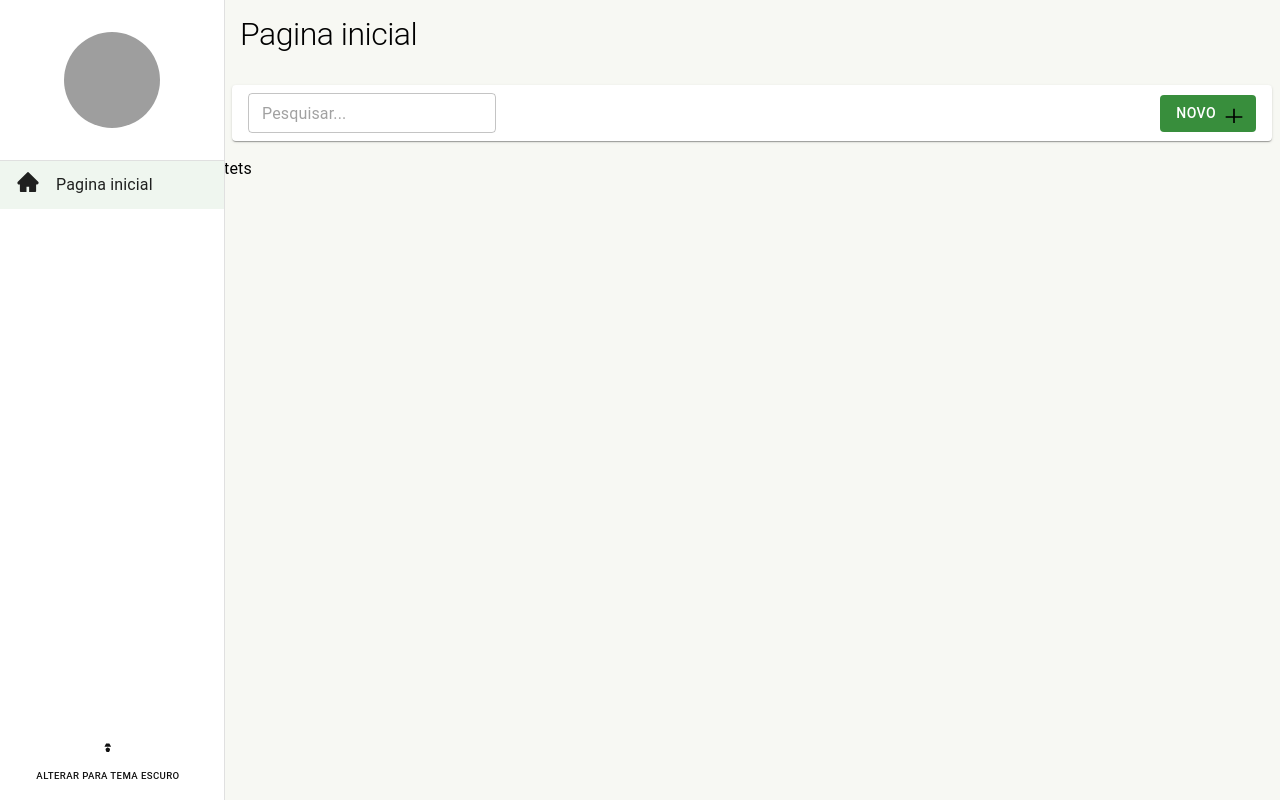
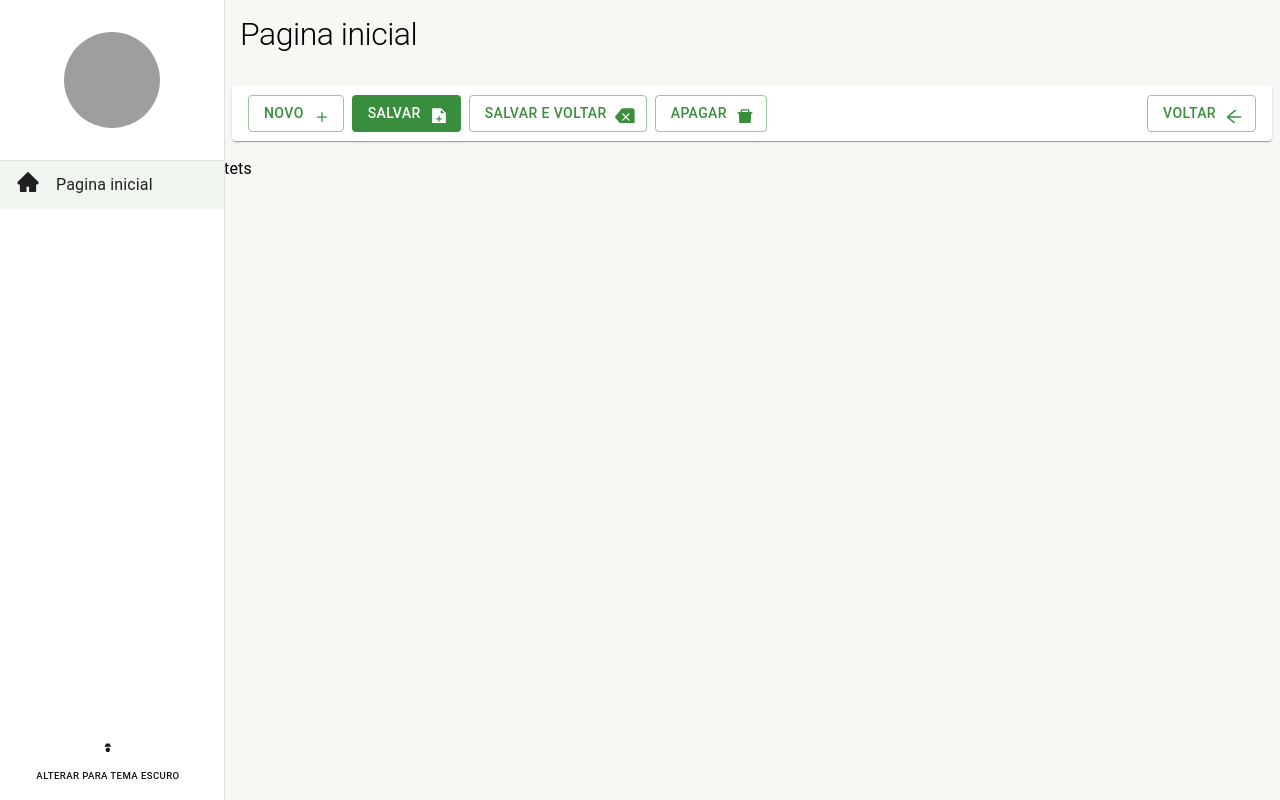
Before and after one commit to LeandroSantosP/Project-Cadratos, a React (Vite) app: page /pagina-inicial in a window 1280 px wide. Built offline with nearby package versions, Linux system fonts and the light colour scheme; grey boxes are pictures that could not be loaded.

Commit message:
json-server intalado

```diff
--- /dev/null
+++ b/mock/database.json
@@ -0,0 +1,16 @@
+{
+   "pessoas" : [
+      {
+         "id": 1,
+         "name": "leandro"
+      },
+      {
+         "id": 2,
+         "name": "maria"
+      },
+      {
+         "id": 3,
+         "name": "lucas"
+      }
+   ]
+}
--- a/package.json
+++ b/package.json
@@ -6,7 +6,8 @@
   "scripts": {
     "dev": "vite",
     "build": "tsc && vite build",
-    "preview": "vite preview"
+    "preview": "vite preview",
+    "backend": "json-server --watch mock/database.json"
   },
   "dependencies": {
     "@emotion/react": "^11.10.5",
@@ -27,6 +28,7 @@
     "@vitejs/plugin-react": "^3.0.0",
     "eslint": "^8.30.0",
     "eslint-plugin-react": "^7.31.11",
+    "json-server": "^0.17.1",
     "typescript": "^4.9.3",
     "vite": "^4.0.0"
   }
--- a/src/pages/dashboard/DashBoard.tsx
+++ b/src/pages/dashboard/DashBoard.tsx
@@ -1,14 +1,26 @@
-import { Typography } from "@mui/material";
-import { useState } from "react";
-import { BarraDeFerramentas } from "../../shared/components";
+import { Theme, Typography, useMediaQuery } from "@mui/material";
+import { BarraDeFerramentasDeDetalhes } from "../../shared/components";
 import { LayoutDefault } from "../../shared/layouts/";
 
 export const DashBoard = () => {
+   const sdDown = useMediaQuery((theme: Theme)  => theme.breakpoints.down('sm'));
+   const mdDown = useMediaQuery((theme: Theme)  => theme.breakpoints.down('md'));
+
+   const handleClick = () => {
+      console.log("ok")
+   };
+
 
    return(
-      <LayoutDefault title="Pagina inicial" toolBar={<BarraDeFerramentas
-         showSearchFilder
-      />}>
+      <LayoutDefault title="Pagina inicial" toolBar={
+         <BarraDeFerramentasDeDetalhes
+            /* Skeletons showing is needed to put 'showBtnAll: false' */
+            showBtnAll={true}
+            showSkeletons={true}
+            showBtnNew={sdDown ? false : true}
+            showBtnSaveAndBack={mdDown ? false : true}
+            onClickNew={handleClick}
+         /> }>
          <Typography>
             tets
          </Typography>
--- /dev/null
+++ b/src/shared/components/barra-deferramentas-detalhes/BarraDeFerramentasDeDetalhes.tsx
@@ -0,0 +1,177 @@
+import { Button, Icon, Paper, Skeleton, Typography, useTheme } from '@mui/material';
+import { Box } from '@mui/system'
+import React from 'react'
+import { AiFillSave, AiFillDelete, AiFillFileAdd, AiOutlineArrowLeft } from 'react-icons/ai';
+import {IoIosAdd} from 'react-icons/io'
+import { BsFillBackspaceFill } from 'react-icons/bs';
+
+
+interface BarraDeFerramentasDeDetalhesProps {
+   textNewBtn?: string;
+   showBtnNew?: boolean;
+   showBtnDelete?: boolean;
+   showBtnSaveAndBack?: boolean;
+   showSave?: boolean;
+   showBtnBack?: boolean;
+   showBtnAll?: boolean;
+
+   showSkeletons: boolean;
+
+   onClickNew?: () => void;
+   onClickSave?: () => void;
+   onClickSaveAndBack?: () => void;
+   onClickDelete?: () => void;
+   onClickBack?: () => void;
+
+}
+
+export const BarraDeFerramentasDeDetalhes: React.FC<BarraDeFerramentasDeDetalhesProps> = ({
+   textNewBtn = 'Novo',
+   showBtnNew = true,
+   showBtnDelete = true,
+   showSave = true,
+   showBtnBack = true,
+   showBtnSaveAndBack = false,
+   showBtnAll = true,
+
+   showSkeletons = false,
+
+   onClickNew,
+   onClickSave,
+   onClickSaveAndBack,
+   onClickDelete,
+   onClickBack
+}) => {
+   const theme = useTheme();
+
+   return (
+      <div>
+         <Box
+            component={Paper}
+            marginX={1}
+            padding={1}
+            paddingX={2}
+            display='flex'
+            gap={1}
+            alignItems='center'
+            height={theme.spacing(5)}
+         >
+            {!showBtnAll ? (
+               <>
+                  {showSkeletons && (
+                     <>
+                        <Skeleton width={180} height={60} />
+                        <Skeleton width={84} height={60} />
+                        <Skeleton width={109} height={60} />
+                        <Skeleton width={112} height={60} />
+                        <Skeleton width={111} height={60} />
+                     </>
+                  )}
+               </>
+            ) : (
+               <>
+                  {showBtnNew && (
+
+                     <Button
+                        variant='outlined'
+                        color='primary'
+                        disableElevation
+                        endIcon={<Icon> <IoIosAdd /> </Icon>}
+                        onClick={onClickNew}
+                     >
+                        <Typography
+                           variant='button'
+                           overflow='hidden'
+                           whiteSpace='nowrap'
+                           textOverflow='ellipsis'
+                        >
+                           {textNewBtn}
+                        </Typography>
+                     </Button>
+                  )}
+
+                  {showSave && (
+                     <Button
+                        variant='contained'
+                        color='primary'
+                        disableElevation
+                        endIcon={<Icon> <AiFillFileAdd /> </Icon>}
+                        onClick={onClickSave}
+                     >
+                        <Typography
+                           variant='button'
+                           overflow='hidden'
+                           whiteSpace='nowrap'
+                           textOverflow='ellipsis'
+                        >
+                           Salvar
+                        </Typography>
+                     </Button>
+                  )}
+
+                  {showBtnSaveAndBack && (
+                     <Button
+                        variant='outlined'
+                        color='primary'
+                        disableElevation
+                        endIcon={<Icon> <BsFillBackspaceFill /> </Icon>}
+                        onClick={onClickSaveAndBack}
+                     >
+                        <Typography
+                           variant='button'
+                           overflow='hidden'
+                           whiteSpace='nowrap'
+                           textOverflow='ellipsis'
+                        >
+                           Salvar e voltar
+                        </Typography>
+                     </Button>
+                  )}
+                  {showBtnDelete && (
+                     <Button
+                        variant='outlined'
+                        color='primary'
+                        disableElevation
+                        endIcon={<Icon> <AiFillDelete /> </Icon>}
+                        onClick={onClickDelete}
+                     >
+                        <Typography
+                           variant='button'
+                           overflow='hidden'
+                           whiteSpace='nowrap'
+                           textOverflow='ellipsis'
+                        >
+                           apagar
+                        </Typography>
+                     </Button>
+                  )}
+
+
+                  <Box flex={'1'} display='flex' justifyContent='flex-end'>
+                     {showBtnBack && (
+                        <Button
+                           variant='outlined'
+                           color='primary'
+                           disableElevation
+                           endIcon={<Icon> <AiOutlineArrowLeft /> </Icon>}
+                           onClick={onClickBack}
+                        >
+                           <Typography
+                              variant='button'
+                              overflow='hidden'
+                              whiteSpace='nowrap'
+                              textOverflow='ellipsis'
+                           >
+                              voltar
+                           </Typography>
+                        </Button>
+                     )}
+
+                  </Box>
+               </>
+            )}
+         </Box>
+
+      </div>
+   )
+}
--- a/src/shared/components/index.ts
+++ b/src/shared/components/index.ts
@@ -1,2 +1,3 @@
 export * from './menu-lateral/MenuLateral';
-export * from './barra-de-ferramentas/BarraDeFerramentas'
+export * from './barra-de-ferramentas-listagem/BarraDeFerramentasListagem';
+export * from './barra-deferramentas-detalhes/BarraDeFerramentasDeDetalhes';
--- a/src/shared/themes/Dark.ts
+++ b/src/shared/themes/Dark.ts
@@ -5,9 +5,9 @@ export const DarkTheme = createTheme({
    palette: {
       mode: 'dark',
       primary: {
-         main: green[700],
-         dark: green[800],
-         light: green[500],
+         main: cyan[700],
+         dark: cyan[800],
+         light: cyan[500],
          contrastText:'#fff',
       },
       secondary: {
```
Also changed, not shown: src/shared/components/barra-de-ferramentas-listagem/BarraDeFerramentasListagem.tsx (renamed from src/shared/components/barra-de-ferramentas/BarraDeFerramentas.tsx, +2 -6 lines), mock/README.md (added), 1 other file (tests, documents, lock files or other folders).
